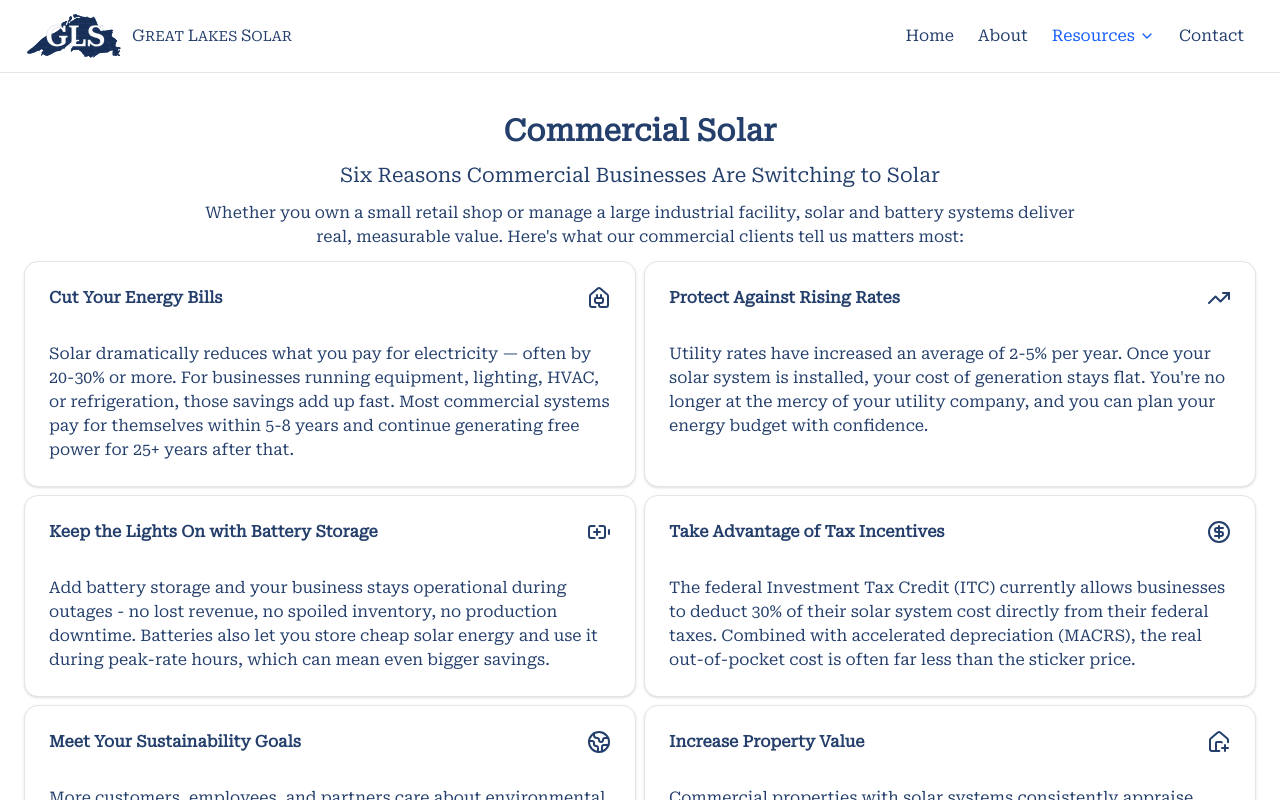
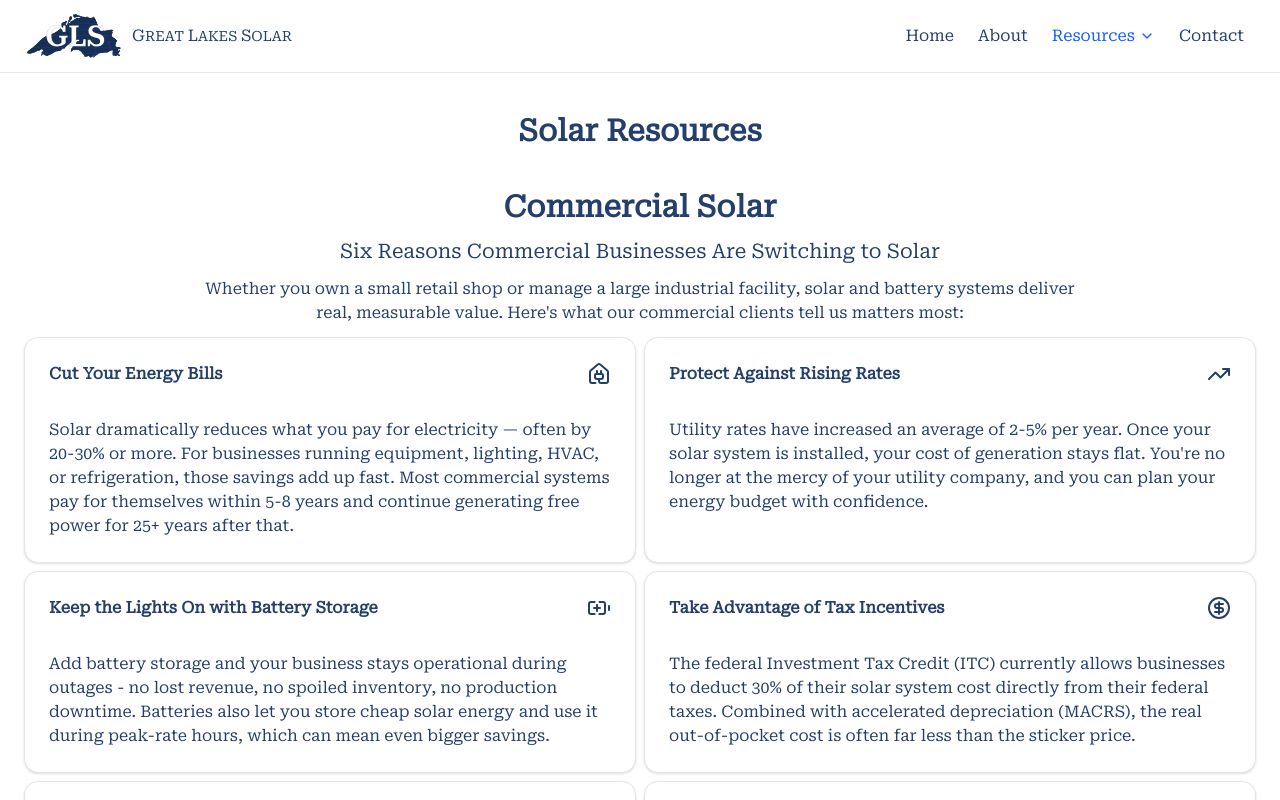
Before and after one commit to AdamWetmore/greatlakesolar, a Next.js app: page /resources in a window 1280 px wide. Shown: the top 800 px of the page. Built offline with nearby package versions, Linux system fonts and the light colour scheme.

Commit message:
Move residential content into anchored Resources section

```diff
--- a/src/components/layout/footer.tsx
+++ b/src/components/layout/footer.tsx
@@ -66,13 +66,13 @@ export default function Footer() {
                             About
                         </Link>
                         <Link
-                            href="/resources"
+                            href="/resources#commercial"
                             className="text-muted-foreground hover:text-foreground text-sm"
                         >
                             Commercial
                         </Link>
                         <Link
-                            href="/residential"
+                            href="/resources#residential"
                             className="text-muted-foreground hover:text-foreground text-sm"
                         >
                             Residential
--- a/src/components/layout/header.tsx
+++ b/src/components/layout/header.tsx
@@ -19,8 +19,7 @@ export default function Header() {
         `px-3 py-2 text-sm md:text-base transition-colors ${
             pathname === path ? 'text-blue-600' : 'hover:text-blue-600'
         }`
-    const resourcesActive =
-        pathname?.startsWith('/resources') || pathname === '/residential'
+    const resourcesActive = pathname?.startsWith('/resources') ?? false
 
     return (
         <div className="bg-background border-border sticky top-0 z-60 border-b">
@@ -70,10 +69,14 @@ export default function Header() {
                                 className="bg-background text-foreground z-70 min-w-40"
                             >
                                 <DropdownMenuItem asChild>
-                                    <Link href="/resources">Commercial</Link>
+                                    <Link href="/resources#commercial">
+                                        Commercial
+                                    </Link>
                                 </DropdownMenuItem>
                                 <DropdownMenuItem asChild>
-                                    <Link href="/residential">Residential</Link>
+                                    <Link href="/resources#residential">
+                                        Residential
+                                    </Link>
                                 </DropdownMenuItem>
                             </DropdownMenuContent>
                         </DropdownMenu>
@@ -112,15 +115,15 @@ export default function Header() {
                             About
                         </Link>
                         <Link
-                            href="/resources"
+                            href="/resources#commercial"
                             className={navLinkStyle('/resources')}
                             onClick={() => setIsMenuOpen(false)}
                         >
                             Commercial
                         </Link>
                         <Link
-                            href="/residential"
-                            className={navLinkStyle('/residential')}
+                            href="/resources#residential"
+                            className={navLinkStyle('/resources')}
                             onClick={() => setIsMenuOpen(false)}
                         >
                             Residential
--- a/src/pages/_app.tsx
+++ b/src/pages/_app.tsx
@@ -22,15 +22,10 @@ const pageMetadata: Record<string, { title: string; description: string }> = {
         description:
             'Meet Great Lakes Solar and founder Jacob Bechtold. Learn about our experience helping Minnesota businesses and institutions develop commercial solar projects.',
     },
-    '/residential': {
-        title: 'Minnesota Residential Solar | Great Lakes Solar',
+    '/resources': {
+        title: 'Minnesota Solar Resources | Great Lakes Solar',
         description:
-            'Explore solar for your Minnesota home, cabin, or lake home. Learn about savings, battery backup, installation, and personal guidance from Great Lakes Solar.',
-    },
-    '/resources': {
-        title: 'Minnesota Commercial Solar | Great Lakes Solar',
-        description:
-            'Explore commercial solar benefits, battery storage, and common questions for Minnesota businesses considering rooftop solar with Great Lakes Solar.',
+            'Explore residential and commercial solar benefits, installation, battery storage, and common questions for Minnesota homeowners and businesses.',
     },
     '/contact': {
         title: 'Contact a Twin Cities Commercial Solar Expert | Great Lakes Solar',
--- a/src/pages/resources/index.tsx
+++ b/src/pages/resources/index.tsx
@@ -1,3 +1,4 @@
+import ResidentialSection from '@/components/resources/residential-section'
 import FAQSection from '@/components/faq/faq-section'
 import { Container } from '@/components/layout/container'
 import { Card, CardContent, CardHeader, CardTitle } from '@/components/ui/card'
@@ -137,17 +138,28 @@ export const getStaticProps = async () => {
 export default function Resources({ faqs }: { faqs: FAQ[] }) {
     return (
         <div>
+            <Container className="pt-10">
+                <h1 className="text-3xl">Solar Resources</h1>
+            </Container>
+            <section
+                id="commercial"
+                aria-labelledby="commercial-heading"
+                className="scroll-mt-36"
+            >
                 <section id="why-solar" className="py-10">
                     <Container className="space-y-3 text-center">
-                    <h1 className="text-3xl">Commercial Solar</h1>
+                        <h2 id="commercial-heading" className="text-3xl">
+                            Commercial Solar
+                        </h2>
                         <h3 className="text-xl">
-                        Six Reasons Commercial Businesses Are Switching to Solar
+                            Six Reasons Commercial Businesses Are Switching to
+                            Solar
                         </h3>
                         <p className="mx-auto max-w-4xl">
-                        Whether you own a small retail shop or manage a large
-                        industrial facility, solar and battery systems deliver
-                        real, measurable value. Here&apos;s what our commercial
-                        clients tell us matters most:
+                            Whether you own a small retail shop or manage a
+                            large industrial facility, solar and battery systems
+                            deliver real, measurable value. Here&apos;s what our
+                            commercial clients tell us matters most:
                         </p>
                         <div className="grid grid-cols-1 gap-2 text-left md:grid-cols-2">
                             <Card>
@@ -160,11 +172,12 @@ export default function Resources({ faqs }: { faqs: FAQ[] }) {
                                 <CardContent>
                                     Solar dramatically reduces what you pay for
                                     electricity — often by 20-30% or more. For
-                                businesses running equipment, lighting, HVAC, or
-                                refrigeration, those savings add up fast. Most
-                                commercial systems pay for themselves within 5-8
-                                years and continue generating free power for 25+
-                                years after that.
+                                    businesses running equipment, lighting,
+                                    HVAC, or refrigeration, those savings add up
+                                    fast. Most commercial systems pay for
+                                    themselves within 5-8 years and continue
+                                    generating free power for 25+ years after
+                                    that.
                                 </CardContent>
                             </Card>
                             <Card>
@@ -175,11 +188,12 @@ export default function Resources({ faqs }: { faqs: FAQ[] }) {
                                     </CardTitle>
                                 </CardHeader>
                                 <CardContent>
-                                Utility rates have increased an average of 2-5%
-                                per year. Once your solar system is installed,
-                                your cost of generation stays flat. You&apos;re no
-                                longer at the mercy of your utility company, and
-                                you can plan your energy budget with confidence.
+                                    Utility rates have increased an average of
+                                    2-5% per year. Once your solar system is
+                                    installed, your cost of generation stays
+                                    flat. You&apos;re no longer at the mercy of
+                                    your utility company, and you can plan your
+                                    energy budget with confidence.
                                 </CardContent>
                             </Card>
                             <Card>
@@ -191,11 +205,11 @@ export default function Resources({ faqs }: { faqs: FAQ[] }) {
                                 </CardHeader>
                                 <CardContent>
                                     Add battery storage and your business stays
-                                operational during outages - no lost revenue, no
-                                spoiled inventory, no production downtime.
-                                Batteries also let you store cheap solar energy
-                                and use it during peak-rate hours, which can
-                                mean even bigger savings.
+                                    operational during outages - no lost
+                                    revenue, no spoiled inventory, no production
+                                    downtime. Batteries also let you store cheap
+                                    solar energy and use it during peak-rate
+                                    hours, which can mean even bigger savings.
                                 </CardContent>
                             </Card>
                             <Card>
@@ -211,7 +225,8 @@ export default function Resources({ faqs }: { faqs: FAQ[] }) {
                                     their solar system cost directly from their
                                     federal taxes. Combined with accelerated
                                     depreciation (MACRS), the real out-of-pocket
-                                cost is often far less than the sticker price.
+                                    cost is often far less than the sticker
+                                    price.
                                 </CardContent>
                             </Card>
                             <Card>
@@ -225,8 +240,8 @@ export default function Resources({ faqs }: { faqs: FAQ[] }) {
                                     More customers, employees, and partners care
                                     about environmental responsibility than ever
                                     before. Going solar is a visible, measurable
-                                commitment to reducing your carbon footprint -
-                                and a great story to tell.
+                                    commitment to reducing your carbon footprint
+                                    - and a great story to tell.
                                 </CardContent>
                             </Card>
                             <Card>
@@ -238,9 +253,10 @@ export default function Resources({ faqs }: { faqs: FAQ[] }) {
                                 </CardHeader>
                                 <CardContent>
                                     Commercial properties with solar systems
-                                consistently appraise higher and attract more
-                                buyers and tenants. It&apos;s an upgrade that pays
-                                you back in more ways than one.
+                                    consistently appraise higher and attract
+                                    more buyers and tenants. It&apos;s an
+                                    upgrade that pays you back in more ways than
+                                    one.
                                 </CardContent>
                             </Card>
                         </div>
@@ -258,8 +274,8 @@ export default function Resources({ faqs }: { faqs: FAQ[] }) {
                         <Card>
                             <CardHeader>
                                 <CardTitle className="text-center">
-                                Great Lakes Solar&apos;s Process: From First Call to
-                                First Kilowatt
+                                    Great Lakes Solar&apos;s Process: From First
+                                    Call to First Kilowatt
                                 </CardTitle>
                             </CardHeader>
                             <CardContent>
@@ -273,9 +289,9 @@ export default function Resources({ faqs }: { faqs: FAQ[] }) {
                                             Free Energy Assessment
                                         </h4>
                                         <p>
-                                        We review your utility bills, your roof
-                                        or property, and your energy goals. No
-                                        pressure, no commitment.
+                                            We review your utility bills, your
+                                            roof or property, and your energy
+                                            goals. No pressure, no commitment.
                                         </p>
                                     </li>
                                     <li>
@@ -294,10 +310,10 @@ export default function Resources({ faqs }: { faqs: FAQ[] }) {
                                             Incentive Review
                                         </h4>
                                         <p>
-                                        We walk you through available federal
-                                        tax credits, state programs, and utility
-                                        rebates so you know exactly what your
-                                        true cost will be.
+                                            We walk you through available
+                                            federal tax credits, state programs,
+                                            and utility rebates so you know
+                                            exactly what your true cost will be.
                                         </p>
                                     </li>
                                     <li>
@@ -305,11 +321,11 @@ export default function Resources({ faqs }: { faqs: FAQ[] }) {
                                             Permitting & Installation
                                         </h4>
                                         <p>
-                                        We handle the paperwork and coordinate
-                                        with your utility. Our certified
-                                        installers complete most commercial jobs
-                                        with minimal disruption to your
-                                        operations.
+                                            We handle the paperwork and
+                                            coordinate with your utility. Our
+                                            certified installers complete most
+                                            commercial jobs with minimal
+                                            disruption to your operations.
                                         </p>
                                     </li>
                                     <li>
@@ -317,10 +333,10 @@ export default function Resources({ faqs }: { faqs: FAQ[] }) {
                                             Monitoring & Support
                                         </h4>
                                         <p>
-                                        After your system is live, we monitor
-                                        its performance and are here when you
-                                        need us. We stand behind every system we
-                                        install.
+                                            After your system is live, we
+                                            monitor its performance and are here
+                                            when you need us. We stand behind
+                                            every system we install.
                                         </p>
                                     </li>
                                 </ol>
@@ -380,8 +396,8 @@ export default function Resources({ faqs }: { faqs: FAQ[] }) {
                                     </CardTitle>
                                 </CardHeader>
                                 <CardContent>
-                                Store solar energy and use it when utility rates
-                                are highest
+                                    Store solar energy and use it when utility
+                                    rates are highest
                                 </CardContent>
                             </Card>
                             <Card>
@@ -392,8 +408,8 @@ export default function Resources({ faqs }: { faqs: FAQ[] }) {
                                     </CardTitle>
                                 </CardHeader>
                                 <CardContent>
-                                Rely less on the grid and insulate yourself from
-                                rate volatility
+                                    Rely less on the grid and insulate yourself
+                                    from rate volatility
                                 </CardContent>
                             </Card>
                             <Card>
@@ -404,8 +420,8 @@ export default function Resources({ faqs }: { faqs: FAQ[] }) {
                                     </CardTitle>
                                 </CardHeader>
                                 <CardContent>
-                                In some areas, your battery can earn credits by
-                                sending power back to the grid
+                                    In some areas, your battery can earn credits
+                                    by sending power back to the grid
                                 </CardContent>
                             </Card>
                             <Card>
@@ -416,16 +432,18 @@ export default function Resources({ faqs }: { faqs: FAQ[] }) {
                                     </CardTitle>
                                 </CardHeader>
                                 <CardContent>
-                                We can help you find out how available incentive
-                                programs can make your upgrade more affordable
+                                    We can help you find out how available
+                                    incentive programs can make your upgrade
+                                    more affordable
                                 </CardContent>
                             </Card>
                         </div>
                         <p className="mx-auto max-w-4xl text-center">
-                        Modern commercial battery systems are quiet, compact,
-                        and designed to last. We&apos;ll help you figure out whether
-                        batteries make financial sense for your specific
-                        situation - and if they do, how to size them right.
+                            Modern commercial battery systems are quiet,
+                            compact, and designed to last. We&apos;ll help you
+                            figure out whether batteries make financial sense
+                            for your specific situation - and if they do, how to
+                            size them right.
                         </p>
                     </Container>
                 </section>
@@ -434,6 +452,8 @@ export default function Resources({ faqs }: { faqs: FAQ[] }) {
                         <FAQSection faqs={faqs} />
                     </Container>
                 </section>
+            </section>
+            <ResidentialSection />
         </div>
     )
 }
```
Also changed, not shown: src/components/resources/residential-section.tsx (renamed from src/pages/residential/index.tsx, +17 -10 lines), 3 other files (tests, documents, lock files or other folders). Lines whose indentation alone changed are shown as unchanged.
